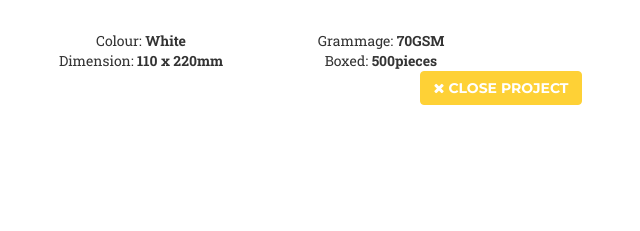
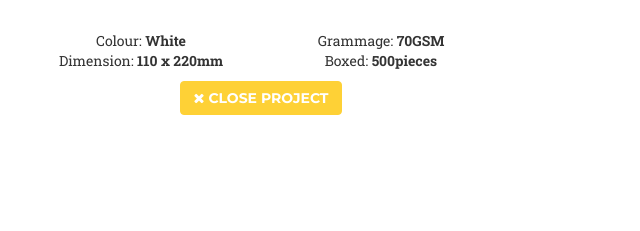
Before and after one commit to darlynton06/pilot, a PHP site: page / in a window 1280 px wide, after a click that opens the changed part. Shown: the part 998-1229 px from the top of the page, without its empty margins (379-1019 px from the left). Run offline with PHP 8.4, Linux system fonts and the light colour scheme; some libraries are stand-ins or nearby versions; some web fonts are replaced.

Commit message:
another fix

```diff
--- a/index.php
+++ b/index.php
@@ -512,9 +512,13 @@
                                             </ul>
                                         </div>
                                     </div>
+
+                                    <div class="row">
+                                        <div class="col-xs-12 text-center">
+                                            <button type="button" class="btn btn-primary" data-dismiss="modal"><i class="fa fa-times"></i> Close Project</button>
+                                        </div>
+                                    </div>
                                 </div>
-                                <br/><br/>
-                                <button type="button" class="btn btn-primary" data-dismiss="modal"><i class="fa fa-times"></i> Close Project</button>
                             </div>
                         </div>
                     </div>
```
